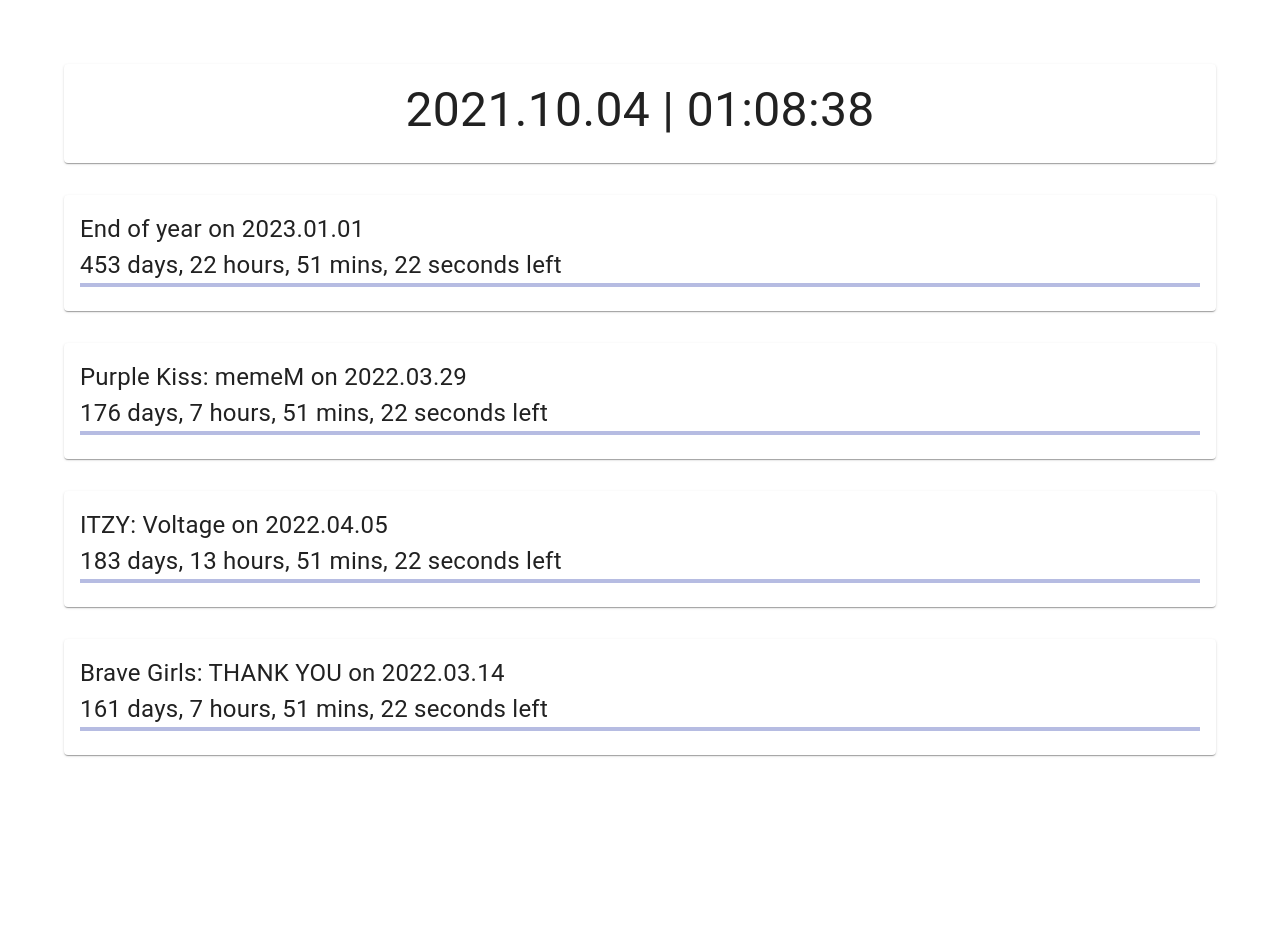
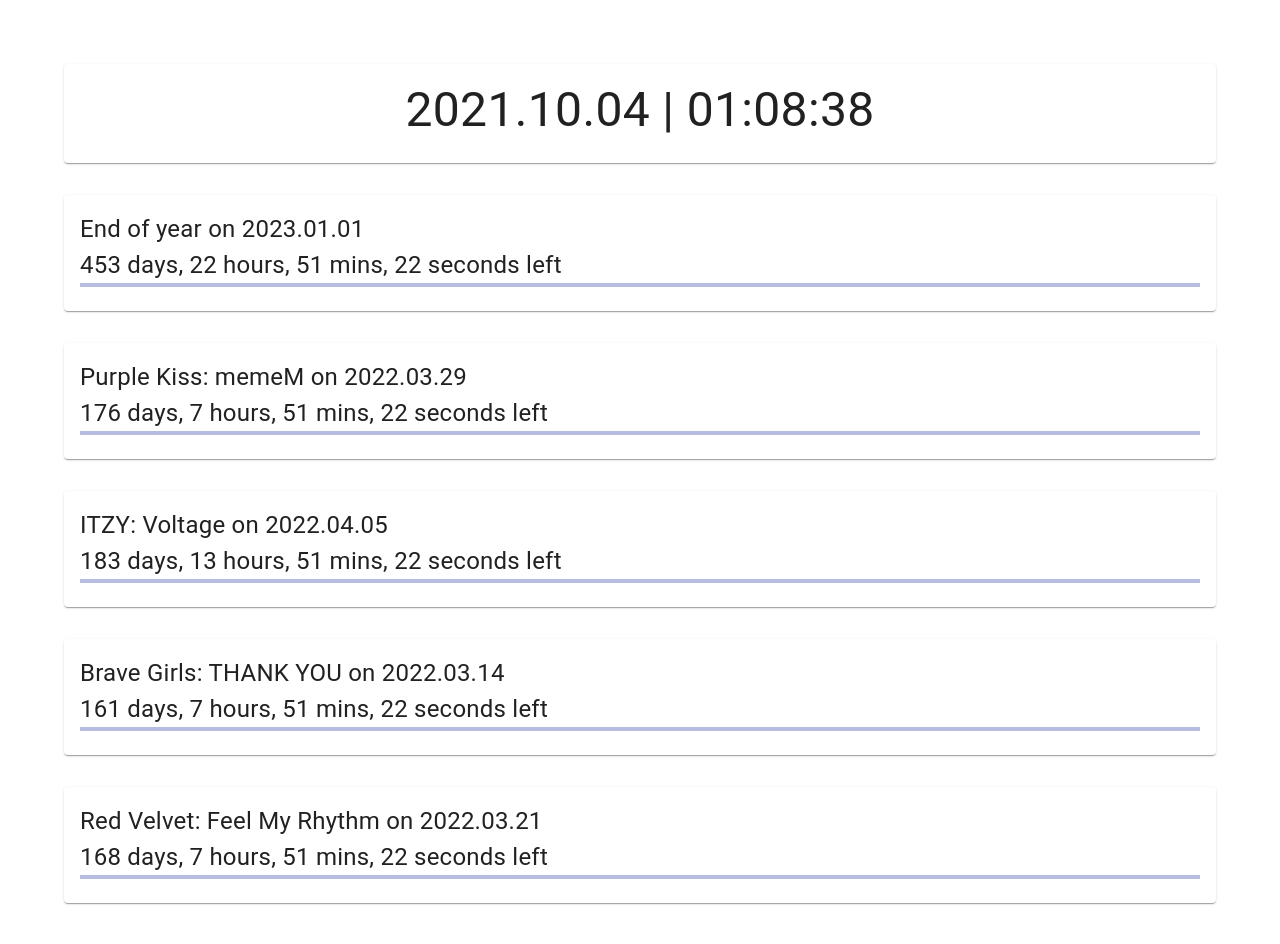
Before and after one commit to adcbotwastaken/countdown, a React (Create React App) app: page / in a window 1280 px wide. Shown: the top 944 px of the page. Before the commit the page ends 819 px from the top, so only its background shows below. Built offline with nearby package versions, Linux system fonts and the light colour scheme.

Commit message:
added new date

```diff
--- a/src/data/countdownDates.js
+++ b/src/data/countdownDates.js
@@ -28,6 +28,12 @@
         "startDate": "2022-03-01T15:01:04.000Z",
         "endDate": "2022-03-14T18:00:00.000+09:00"
     },
+
+    {
+        "name": "Red Velvet: Feel My Rhythm",
+        "startDate": "2022-03-01T15:01:27.000Z",
+        "endDate": "2022-03-21T18:00:00.000+09:00"
+    }
 
 
     // {
```
